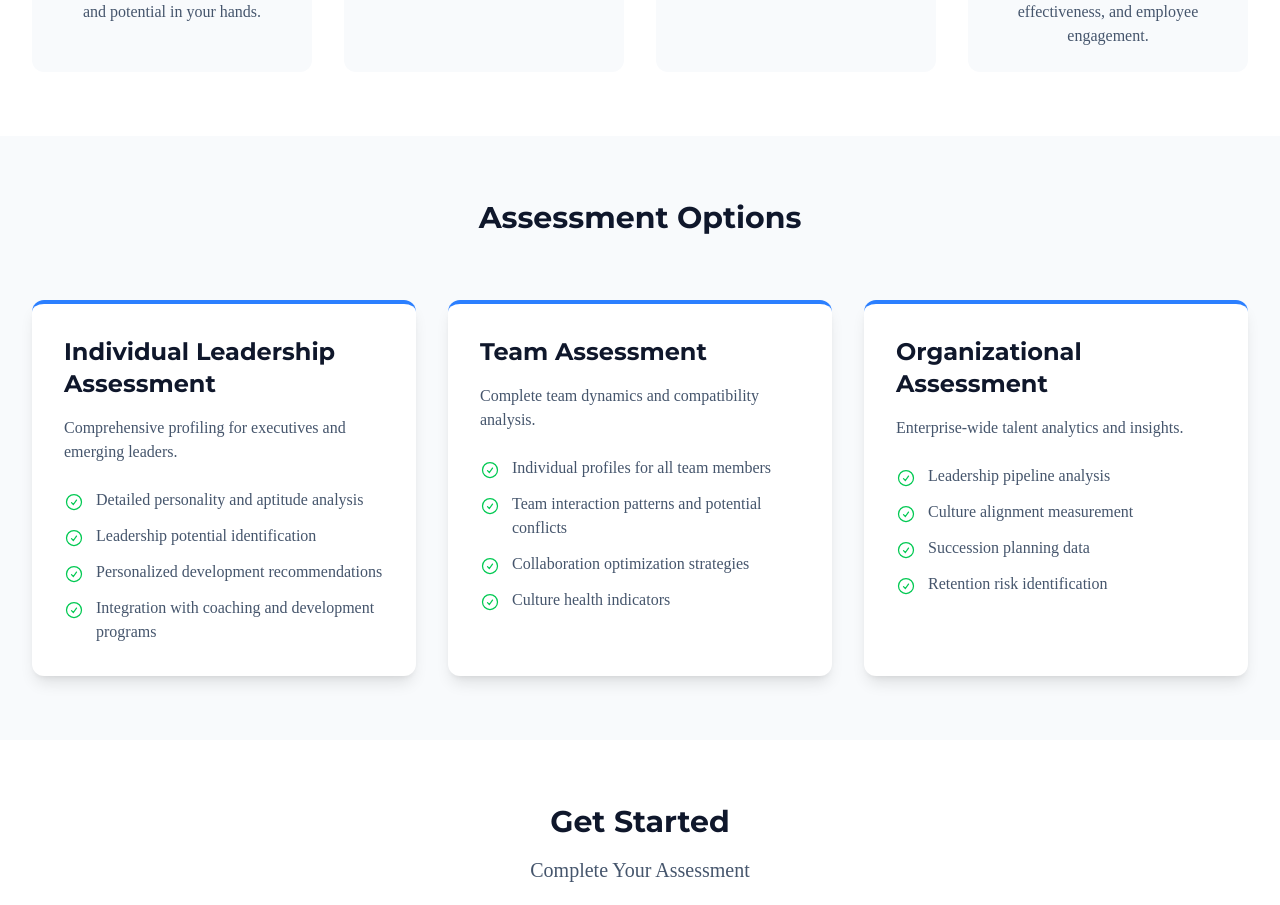
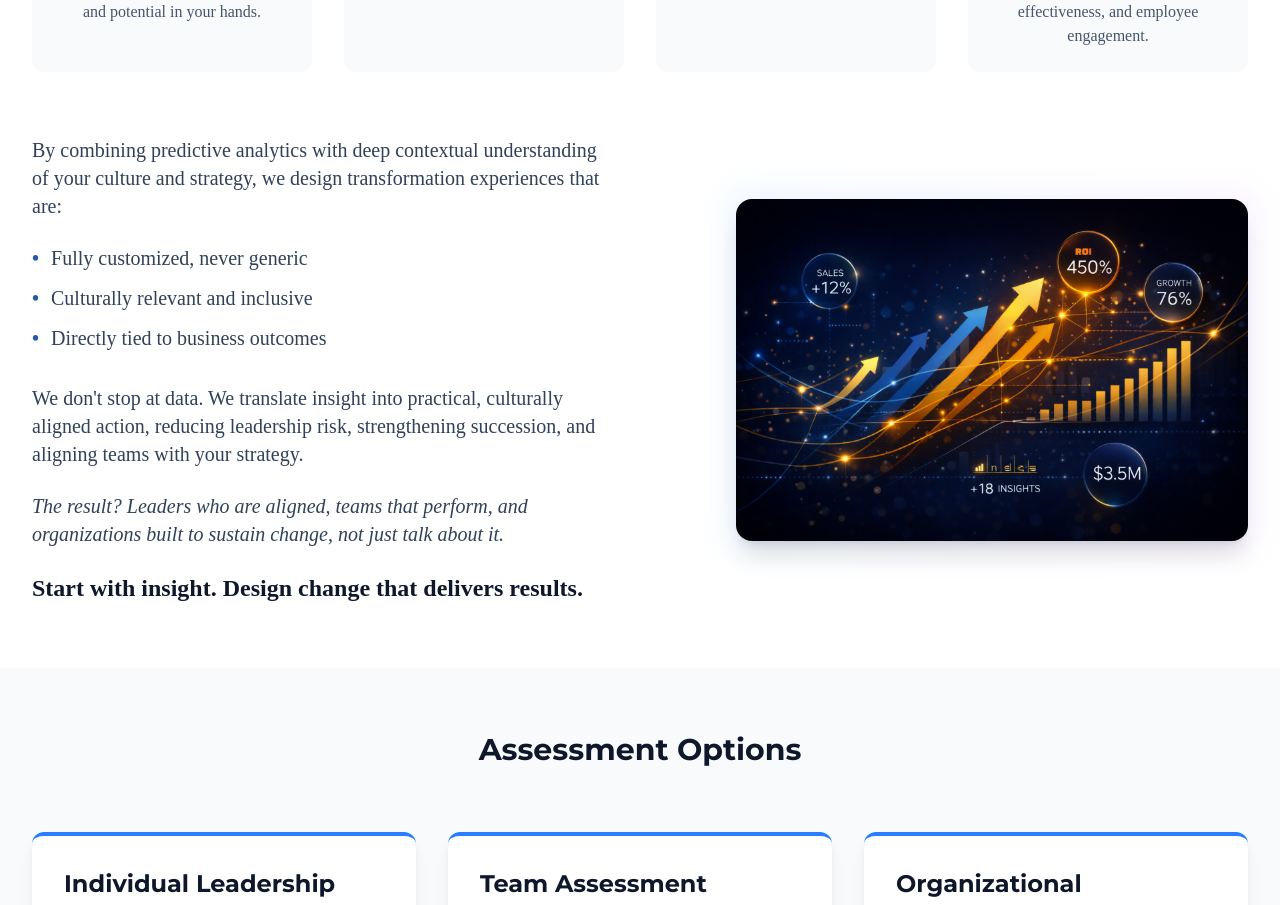
Before and after one commit to jdotglove/change-by-design-site, a Next.js app: page /assessments in a window 1280 px wide. Shown: the part 1160-2065 px from the top of the page. Built offline with nearby package versions, Linux system fonts and the light colour scheme.

Commit message:
add imagery to site for increased visual appeal

```diff
--- a/src/app/assessments/page.tsx
+++ b/src/app/assessments/page.tsx
@@ -57,6 +57,55 @@ export default function Assessments() {
             <div className="text-center p-6 bg-slate-50 rounded-xl">
               <h3 className="text-xl font-semibold text-slate-900 mb-2">Measurable Impact</h3>
               <p className="text-slate-600">Organizations using Saville Assessment report significant improvements in hiring accuracy, leadership development effectiveness, and employee engagement.</p>
+            </div>
+          </div>
+
+          {/* Additional Content */}
+          <div className="mt-16 max-w-7xl mx-auto">
+            <div className="grid lg:grid-cols-2 gap-12 items-center">
+              {/* Left Column - Text Content */}
+              <div>
+                <p className="text-xl text-slate-700 mb-6">
+                  By combining predictive analytics with deep contextual understanding of your culture and strategy, we design transformation experiences that are:
+                </p>
+                <ul className="space-y-3 mb-8 text-slate-700 text-xl">
+                  <li className="flex items-start">
+                    <span className="text-[#235ba8] font-bold mr-3">•</span>
+                    <span>Fully customized, never generic</span>
+                  </li>
+                  <li className="flex items-start">
+                    <span className="text-[#235ba8] font-bold mr-3">•</span>
+                    <span>Culturally relevant and inclusive</span>
+                  </li>
+                  <li className="flex items-start">
+                    <span className="text-[#235ba8] font-bold mr-3">•</span>
+                    <span>Directly tied to business outcomes</span>
+                  </li>
+                </ul>
+                <p className="text-xl text-slate-700 mb-6">
+                  We don&apos;t stop at data. We translate insight into practical, culturally aligned action, reducing leadership risk, strengthening succession, and aligning teams with your strategy.
+                </p>
+                <p className="text-xl text-slate-700 mb-6 italic">
+                  The result? Leaders who are aligned, teams that perform, and organizations built to sustain change, not just talk about it.
+                </p>
+                <p className="text-2xl font-semibold text-slate-900">
+                  Start with insight. Design change that delivers results.
+                </p>
+              </div>
+
+              {/* Right Column - Stats Image */}
+              <div className="flex justify-center lg:justify-end">
+                <div className="relative group max-w-lg w-full">
+                  <div className="absolute -inset-2 bg-gradient-to-r from-blue-200 to-purple-200 rounded-2xl blur-lg opacity-30 group-hover:opacity-50 transition duration-300"></div>
+                  <div className="relative transform transition-all duration-300 group-hover:scale-[1.02]">
+                    <img
+                      src="/stats-image.png"
+                      alt="Change by Design Statistics"
+                      className="w-full rounded-2xl shadow-xl"
+                    />
+                  </div>
+                </div>
+              </div>
             </div>
           </div>
         </div>
```
Also changed, not shown: public/stats-image.png (added).
